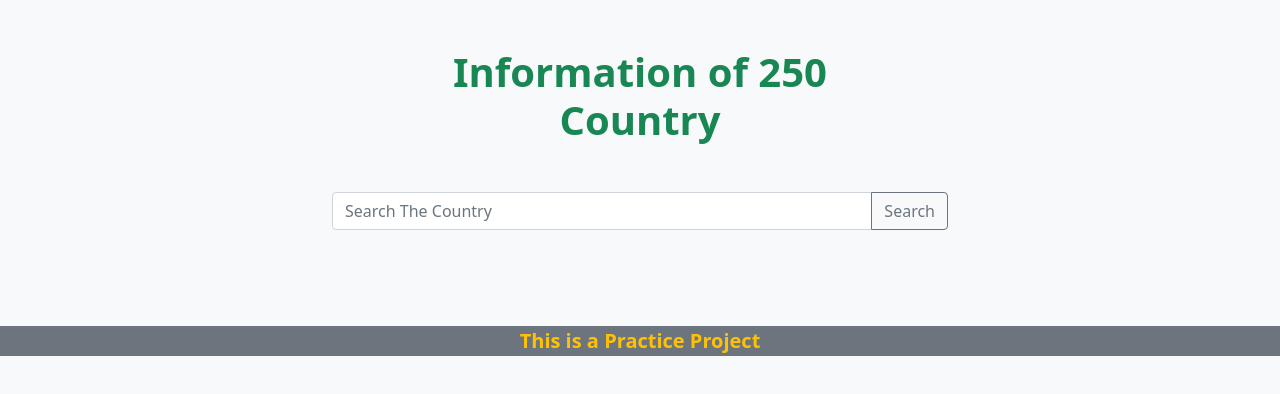
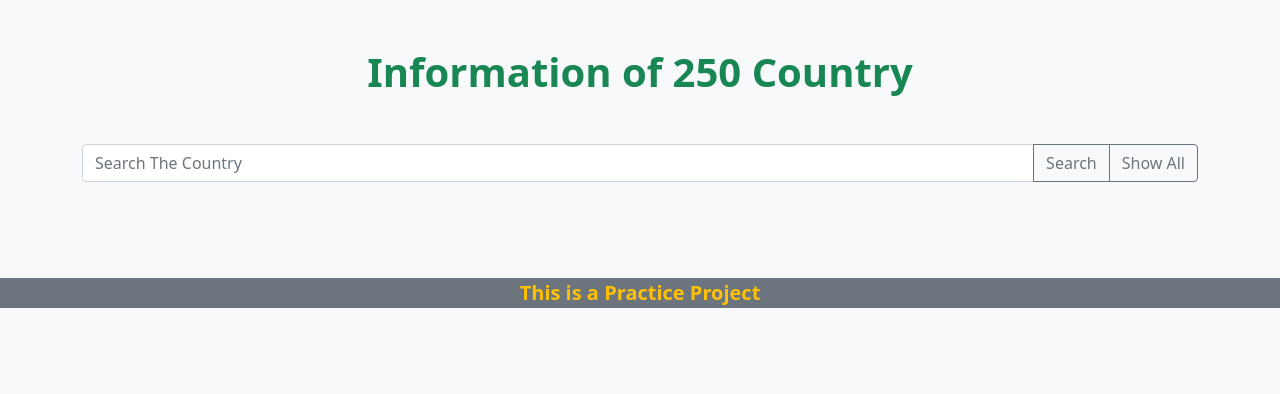
Before and after one commit to rahimuj570/vanilla-JS-Countries-Info-API, a plain HTML site: page index.html in a window 1280 px wide. Drawn offline with nearby package versions, Linux system fonts and the light colour scheme; no server answers.

Commit message:
show all button added and all is well

```diff
--- a/index.html
+++ b/index.html
@@ -16,7 +16,7 @@
     />
   </head>
   <body class="bg-light">
-    <header class="container w-50 mx-auto">
+    <header class="container mx-auto">
       <h1 class="text-success fw-bold m-5 text-center">
         Information of 250 Country
       </h1>
@@ -35,6 +35,14 @@
           id="button-addon2"
         >
           Search
+        </button>
+        <button
+          onclick="fullList()"
+          class="all-btn btn btn-outline-secondary"
+          type="button"
+          id="button-addon2"
+        >
+          Show All
         </button>
       </div>
     </header>
--- a/script.js
+++ b/script.js
@@ -115,8 +115,6 @@ searchBtnElem.addEventListener("click", () => {
 });
 
 const searchCountryData = (data) => {
-  console.log(data);
-
   const cardContainer = document.querySelector(".card-container");
   // ======append html element=========
   const colMd3 = document.createElement("div");
@@ -132,3 +130,11 @@ const searchCountryData = (data) => {
                   Short Name: ${data.cca2}<br> Short Name 2: ${data.cioc}</p>
                   <button onclick="getMore('${data.name.common}')"  class="btn btn-primary btn btn-primary" data-bs-toggle="modal" data-bs-target="#staticBackdrop">Learn More</button>`;
 };
+
+// ======= Show Full List Handler ========
+const fullList = () => {
+  searchFieldElem.value = "";
+  const cardContainerClear = document.querySelector(".card-container");
+  cardContainerClear.textContent = "";
+  catchApi();
+};
```
